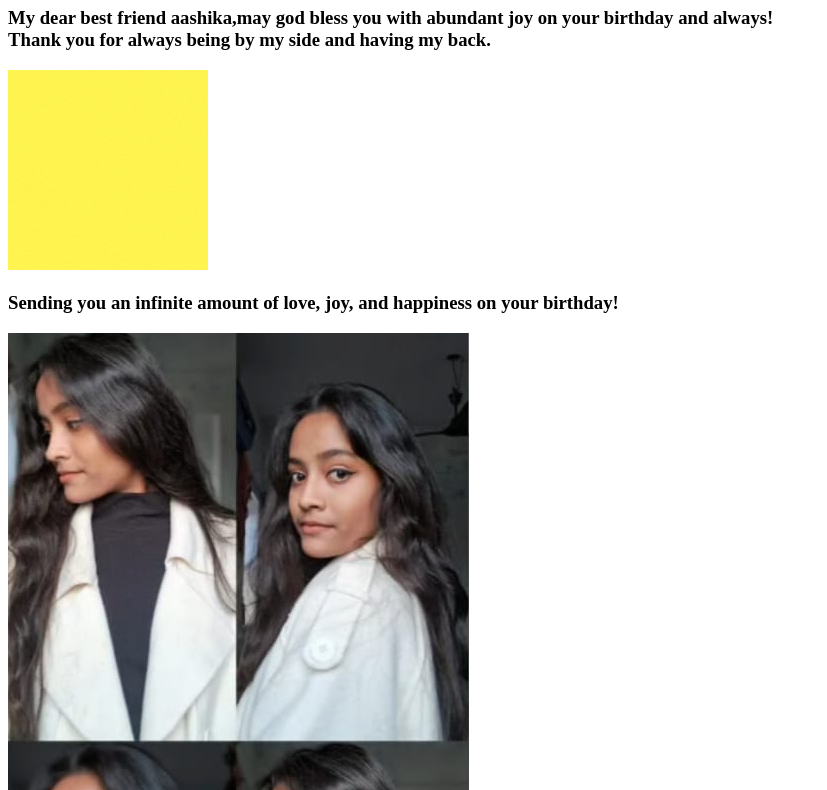
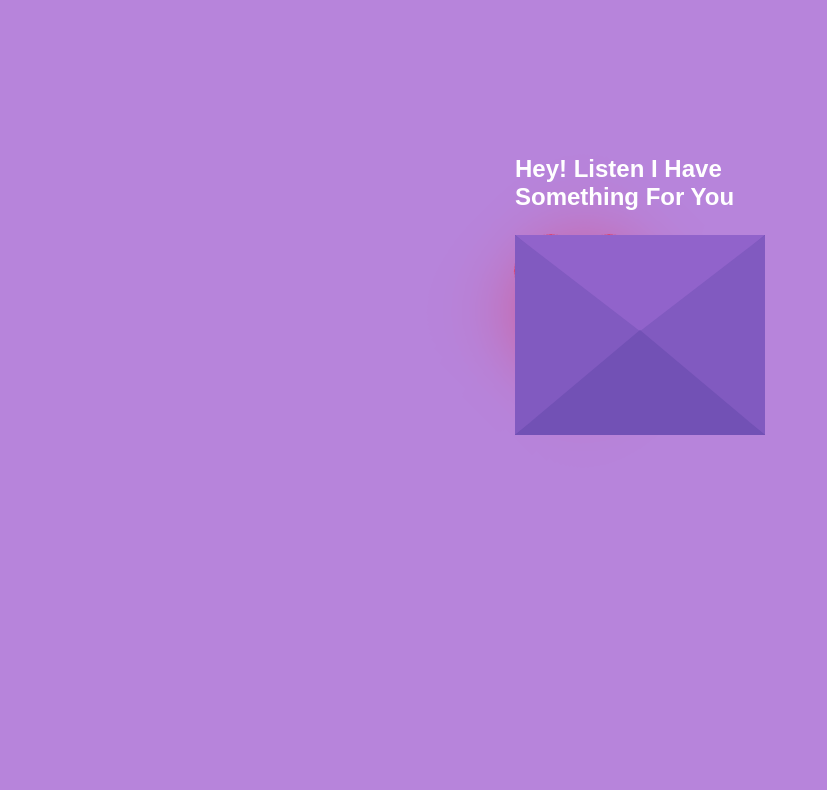
Before and after one commit to harshitrrr05/aditya, a plain HTML site: page index.html in a window 1280 px wide. Shown: the part 73-863 px from the top of the page, without its empty margins (0-827 px from the left). After the commit the page ends 816 px from the top, so only its background shows below. Drawn offline with Linux system fonts and the light colour scheme.

Commit message:
Add files via upload
friend

```diff
--- /dev/null
+++ b/Style3.css
@@ -0,0 +1,138 @@
+body {
+    display: flex;
+    align-items: center;
+    justify-content: center;
+    height: 100vh;
+    background: #b784db;
+  }
+  .envelope {
+    position: relative;
+    cursor: pointer;
+  }
+
+  .back {
+    position: relative;
+    width: 250px;
+    height: 200px;
+    background: #6247aa;
+  }
+  .front {
+    position: absolute;
+    border-right: 130px solid #815ac0;
+    border-top: 100px solid transparent;
+    border-bottom: 100px solid transparent;
+    height: 0;
+    width: 0;
+    top: 0;
+    left: 120px;
+    z-index: 3;
+  }
+  .front:before {
+    content: "";
+    position: absolute;
+    border-left: 130px solid #815ac0;
+    border-top: 100px solid transparent;
+    border-bottom: 100px solid transparent;
+    height: 0;
+    width: 0;
+    top: -100px;
+    left: -120px;
+  }
+  .front:after {
+    content: "";
+    position: absolute;
+    border-bottom: 105px solid #7251b5;
+    border-left: 125px solid transparent;
+    border-right: 125px solid transparent;
+    height: 0;
+    width: 0;
+    top: -5px;
+    left: -120px;
+  }
+  .top {
+    position: absolute;
+    border-top: 105px solid #9163cb;
+    border-left: 125px solid transparent;
+    border-right: 125px solid transparent;
+    height: 0;
+    width: 0;
+    top: 0;
+    transform-origin: top;
+    transition: 0.4s;
+  }
+  .envelope:hover .top {
+    transform: rotateX(160deg);
+  }
+  .letter {
+    position: absolute;
+    background: white;
+    width: 230px;
+    height: 180px;
+    top: 10px;
+    left: 10px;
+    transition: 0.2s;
+  }
+  .envelope:hover .letter {
+    transform: translateY(-100px);
+    z-index: 4;
+  }
+  .text1 {
+    position: absolute;
+    color: white;
+    font-family: sans-serif;
+    top: -50%;
+  }
+  .text {
+    text-align: center;
+    font-size: 12px;
+    font-family: Arial, Helvetica, sans-serif;
+    margin-top: 20px;
+    font-weight: bold;
+    color: black;
+    position: relative;
+    top: -20px;
+    left: 20px;
+  }
+
+  /*---heart -----*/
+  .heart {
+    background-color: red;
+    height: 70px;
+    width: 70px;
+    position: relative;
+    top: 20px;
+    left: 20px;
+    transform: rotate(-45deg);
+    box-shadow: -5px 10px 90px red;
+    animation: untoldcoding 0.8s linear infinite;
+  }
+
+  @keyframes untoldcoding {
+    0% {
+      transform: rotate(-45deg) scale(1.05);
+    }
+    70% {
+      transform: rotate(-45deg) scale(1);
+    }
+    100% {
+      transform: rotate(-45deg) scale(0.8);
+    }
+  }
+  .heart:before {
+    content: "";
+    position: absolute;
+    height: 70px;
+    width: 70px;
+    background-color: red;
+    top: -40px;
+    border-radius: 50px;
+  }
+  .heart:after {
+    content: "";
+    position: absolute;
+    height: 70px;
+    width: 70px;
+    background-color: red;
+    right: -40px;
+    border-radius: 50px;
+  }
--- a/index.html
+++ b/index.html
@@ -1,43 +1,30 @@
 <!DOCTYPE html>
 <html lang="en">
   <head>
-    <meta charset="UTF-8">
-    <meta http-equiv="X-UA-Compatible" content="IE=edge">
-    <meta name="viewport" content="width=device-width, initial-scale=1.0">
-    <title>Document</title>
-    <link rel="stylesheet" href="style.css">
+    <meta charset="UTF-8" />
+    <meta name="viewport" content="width=device-width, initial-scale=1.0" />
+    <title>aditya</title>
+    <link rel="stylesheet" href="Style3.css" />
   </head>
   <body>
-    <div class="container">
-        <div class="card">
-            <div class="outside">
-                <h1>Happy Birthday</h1>
-                <h3>My dear best friend aashika,may god bless you with abundant joy on your birthday and always!<br>
-                    Thank you for always being by my side and having my back.</h3>
-            </div>
-            <div class="inside">
-                <img src="cakegif.gif"/>
-                <h3>Sending you an infinite amount of love, joy, and happiness on your birthday!
-                </h3>
+    <div class="envelope">
+      <div class="back"></div>
+      <div class="letter">
+        <div class="heart"></div>
+        <div class="text">
+            I want to say <br />
+            ,i am very lucky <br />
+             you are my best friend<br />
+            this for you</p>
+          <a href="new.html">Click here</a>
         </div>
       </div>
-
-        <div class="block">
-            <div class="frames frame1">
-                <img src="img1.png" alt="">
-                <p>Keep smiling,Keep shining</p>
+      <div class="front"></div>
+      <div class="top"></div>
+      <div class="shadow"></div>
+      <div class="text1">
+        <h2>Hey! Listen I Have Something For You</h2>
       </div>
-            <div class="frames frame2">
-                <img src="img2.png" alt="">
-                <p>On this occasion bring you lot of happiness and success
-                </p>
-            </div>
-            <div class="frames frame3">
-                <img src="img3.png" alt="">
-                <p>May God bless you on your birthday, and always</p>
-            </div>
-        </div>
-
     </div>
   </body>
 </html>
--- /dev/null
+++ b/new.css
@@ -0,0 +1,165 @@
+body {
+    font-style: Arial;
+    background: black;
+  }
+
+  .animation-box {
+    width: 75%;
+    height: 27.5rem;
+    background-color: rgb(0, 0, 0);
+    margin: 0 auto;
+    overflow: hidden;
+    position: relative;
+  }
+
+  .animation-container {
+    width: 1000rem;
+    height: 30rem;
+  }
+
+  .first-text {
+    font-size: 4.4rem;
+    position: absolute;
+    left: 2.5rem;
+    top: 5rem;
+    opacity: 0;
+    animation-name: topFadeOut;
+    animation-duration: 5s;
+    color: white;
+  }
+
+  .second-text {
+    font-size: 3.4rem;
+    position: absolute;
+    top: 8.5rem;
+    opacity: 0;
+    animation-name: rightFadeInOut;
+    animation-delay: 3s;
+    animation-duration: 6s;
+    color: #ccc;
+  }
+
+  .third-text {
+    transform: rotate(-90deg);
+    font-size: 2rem;
+    position: absolute;
+    left: 45%;
+    top: 45%;
+    opacity: 0;
+    animation-name: topFadeOutVertical;
+    animation-delay: 7.5s;
+    animation-duration: 6s;
+    color: #a3ddf0;
+    white-space: nowrap;
+  }
+
+  .fourth-text {
+    font-size: 3.4rem;
+    position: absolute;
+    top: 10.5rem;
+    left: 10%;
+    opacity: 0;
+    color: #f0a3be;
+    animation-name: fadeInOut;
+    animation-delay: 8.5s;
+    animation-duration: 9s;
+  }
+
+  .fifth-text {
+    font-size: 5rem;
+    position: absolute;
+    left: 5%;
+    bottom: 25%;
+    opacity: 0;
+    color: #f0eba3;
+    animation-name: bottomFadeOut;
+    animation-delay: 10s;
+    animation-duration: 9s;
+  }
+
+  @keyframes topFadeOut {
+    0% {
+      position: absolute;
+      top: -3rem;
+      opacity: 0;
+    }
+
+    75% {
+      position: absolute;
+      top: 25%;
+      opacity: 1;
+    }
+
+    100% {
+      opacity: 0;
+    }
+  }
+
+  @keyframes bottomFadeOut {
+    0% {
+      position: absolute;
+      bottom: -5rem;
+      opacity: 0;
+    }
+
+    75% {
+      position: absolute;
+      bottom: 25%;
+      opacity: 1;
+    }
+
+    100% {
+      opacity: 0;
+    }
+  }
+
+  @keyframes topFadeOutVertical {
+    0% {
+      position: absolute;
+      top: -3rem;
+      opacity: 0;
+    }
+
+    75% {
+      position: absolute;
+      top: 45%;
+      opacity: 1;
+    }
+
+    100% {
+      opacity: 0;
+    }
+  }
+
+  @keyframes rightFadeInOut {
+    0% {
+      position: absolute;
+      right: -3rem;
+      opacity: 0;
+    }
+
+    75% {
+      position: absolute;
+      right: 10rem;
+      opacity: 1;
+    }
+
+    100% {
+      opacity: 0;
+      right: 10rem;
+    }
+  }
+
+  @keyframes fadeInOut {
+    0% {
+      opacity: 0;
+    }
+
+    45% {
+      opacity: 1;
+    }
+
+    100% {
+      opacity: 0%;
+    }
+  }
```
Also changed, not shown: new.html (added, +24 -0 lines). Lines whose indentation alone changed are shown as unchanged.
